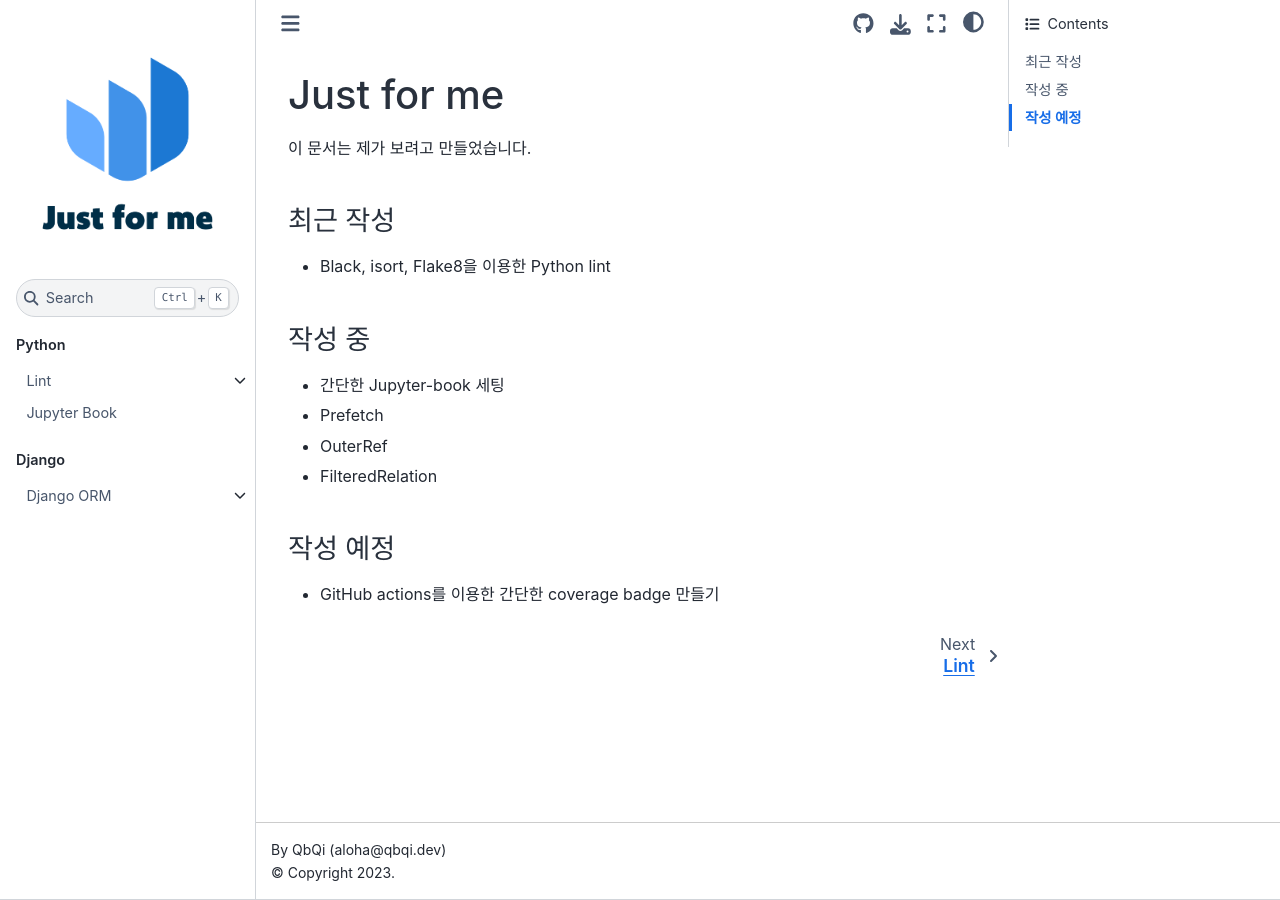
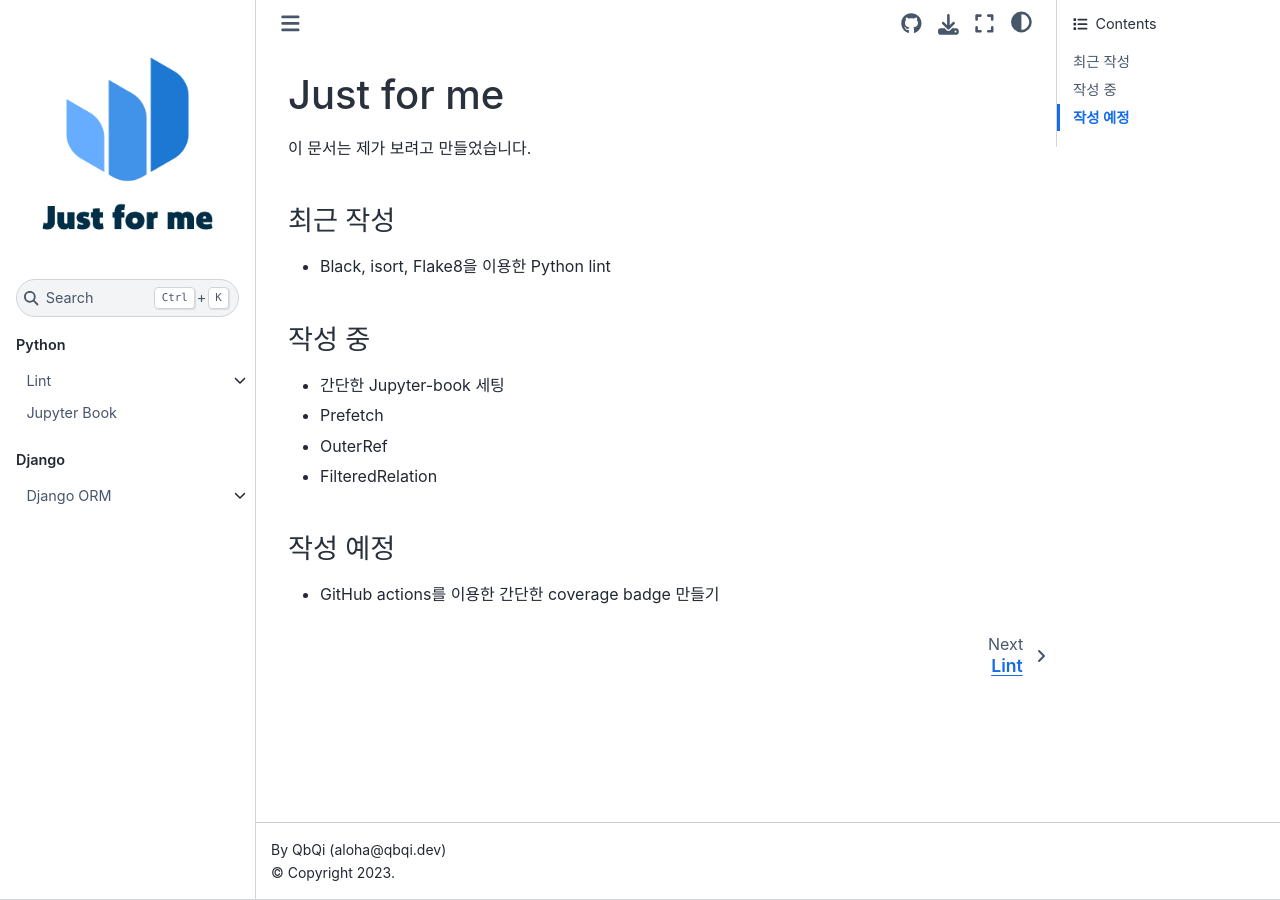
Before and after one commit to QbQi/Just-for-me, a Jupyter Book: the page built from docs/index.md, in a window 1280 px wide. Built offline with Jupyter Book 1.0.4 settings and Sphinx 7.4.7 and the Sphinx Book theme 1.1.4, drawn with Linux system fonts in a browser that asks for light colours.

Commit message:
add min-width

```diff
--- a/docs/_static/custom.css
+++ b/docs/_static/custom.css
@@ -10,3 +10,9 @@ html {
 .bd-sidebar-primary .sidebar-primary-items__end {
     margin-top: 0;
 }
+
+@media (min-width: 1080px) {
+	.bd-main .bd-content .bd-article-container {
+		min-width: 50em;
+	}
+}
```
